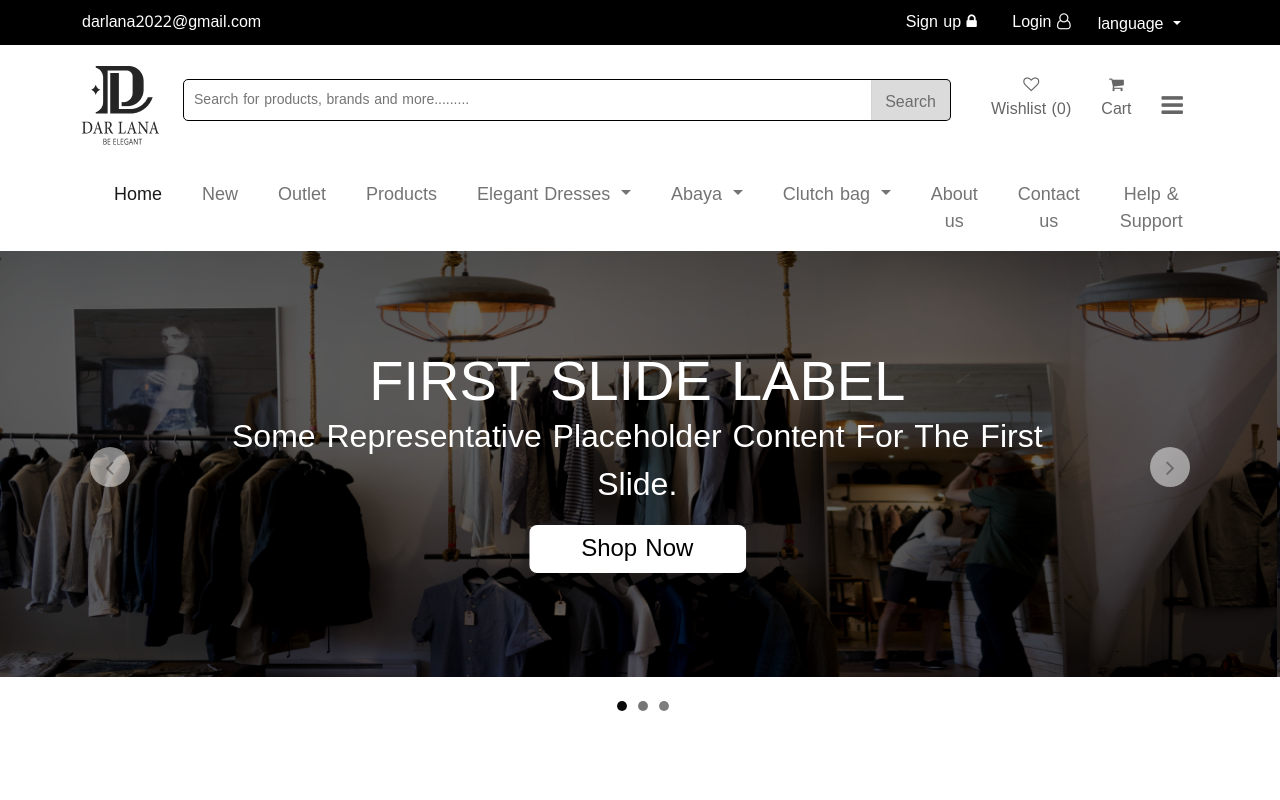
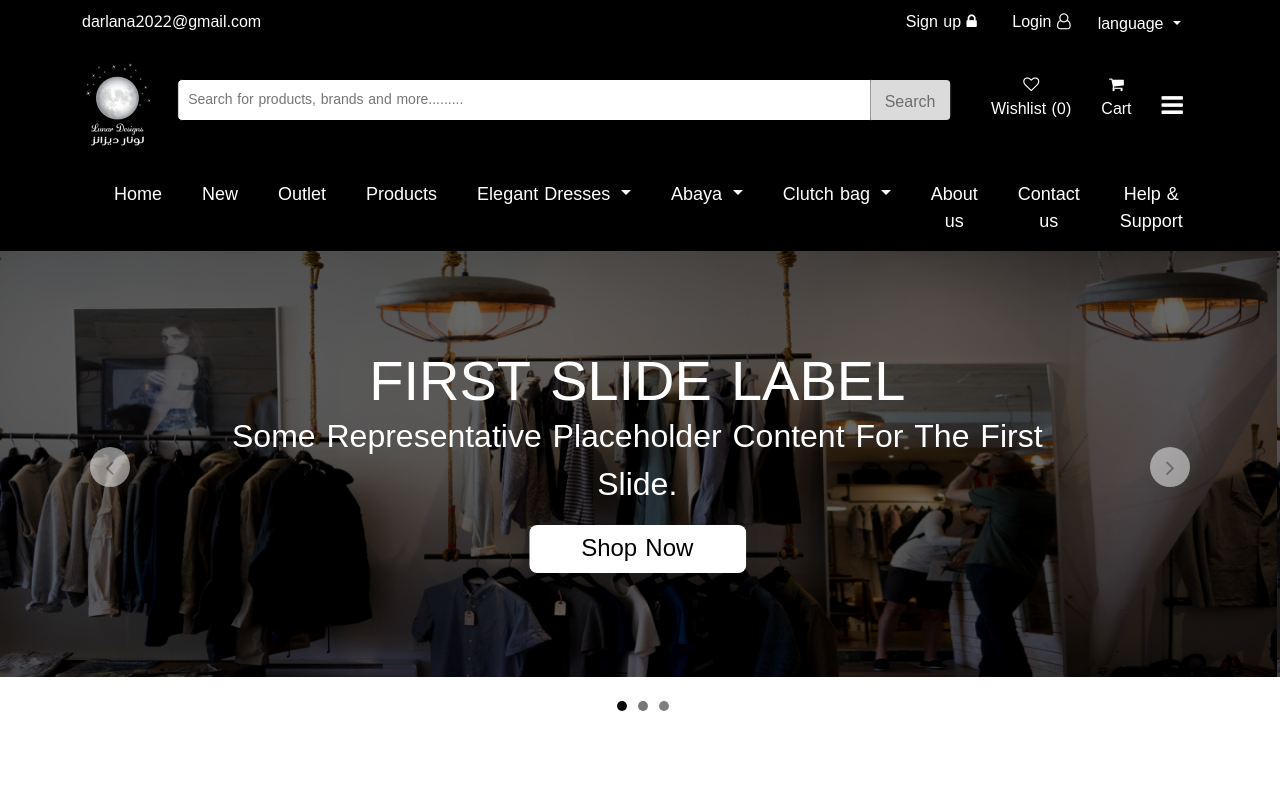
Before and after one commit to raeef696/Darlana, a plain HTML site: page index.html in a window 1280 px wide. Shown: the top 800 px of the page. Drawn offline with Linux system fonts and the light colour scheme.

Commit message:
new darlana finally

```diff
--- a/assest/css/darlana.css
+++ b/assest/css/darlana.css
@@ -82,7 +82,7 @@
     padding: 15px;
     cursor: pointer;
     padding-bottom: 30px;
-    color: rgba(101, 101, 101, 1);
+    color: #FFFFFF;
 }
 .menm a:focus{
     box-shadow: none;
@@ -99,15 +99,15 @@
 }
 .search-icon a{
     text-decoration: none;
-    color: rgba(101, 101, 101, 1);
+    color: #FFFFFF;
 }
 .heart-Wishlist a{
     text-decoration: 0;
-    color: rgba(101, 101, 101, 1);
+    color: #FFFFFF;
 }
 .cart-shopping a{
     text-decoration: 0;
-    color: rgba(101, 101, 101, 1);
+    color: #FFFFFF;
 }
 .cart-shopping{
     text-align: center;
@@ -463,7 +463,7 @@
 /* Statr navbar */
 
 .bg-light{
-    background-color: #FFFFFF !important;
+    background-color: #000 !important;
 }
 .navbar .container-fluid .navbar-collapse .navbar-nav{
     display: flex;
@@ -482,6 +482,9 @@
     margin: 0px 12px;
     font-family: 'Noto Kufi Arabic', sans-serif;
     transition: all .42s ease-in-out;
+}
+.navbar-light .navbar-nav .nav-link{
+    color: #FFFFFF !important;
 }
 .navbar-light .navbar-nav .nav-link:hover{
     color: red;
@@ -3622,3 +3625,8 @@ box-shadow: 0px 2px 2px rgba(0, 0, 0, 0.25);
     border: 0;
     box-shadow: none;
 }
+
+.backgrund-black{
+    background-color: #000;
+    color: #FFFFFF;
+}
--- a/index.html
+++ b/index.html
@@ -97,11 +97,11 @@
   </div>
 
   <!-- page header -->
-  <header>
+  <header class="backgrund-black">
     <div class="container slide-top">
       <div class="content-header">
           <div class="logo">
-            <img src="assest/imges/Logo.png" alt="">
+            <img src="assest/imges/moon 1.png" alt="">
         </div>
         <div style="flex-grow: 1;">
           <div class=" heed-logo-ser-icon">
@@ -171,8 +171,8 @@
 
   </header>
   <!--start navbar   -->
-  <section>
-    <nav class="navbar navbar-expand-lg navbar-light bg-light container">
+  <section class="backgrund-black">
+    <nav class="navbar backgrund-black navbar-expand-lg navbar-light bg-light container">
       <div class="container-fluid">
         <!-- <button class="navbar-toggler" type="button" data-bs-toggle="collapse" data-bs-target="#navbarSupportedContent" aria-controls="navbarSupportedContent" aria-expanded="false" aria-label="Toggle navigation">
           <span class="navbar-toggler-icon"></span>
@@ -1568,7 +1568,7 @@
       <div class="container">
 
         <article class="logo-footer">
-          <img src="./assest/imges/Logofooter.png" alt="">
+          <img src="./assest/imges/moon 1.png" alt="">
           <p>Darlana is one of the biggest GCC fashion companies.
             The customer is at the heart of our unique
             business model, which includes design,
```
Also changed, not shown: Evening.html (+5 -5 lines), Sign-up.html (+5 -5 lines), abaya.html (+5 -5 lines), about-us.html (+5 -5 lines), address.html (+5 -5 lines), assest/css/media-query.css (+0 -12 lines), cart.html (+5 -5 lines), cart2.html (+5 -5 lines), change-password.html (+5 -5 lines), contact-us.html (+5 -5 lines), customer-info.html (+5 -5 lines), featured-product.html (+5 -5 lines), login.html (+5 -5 lines), order-details.html (+5 -5 lines), 4 more files.
